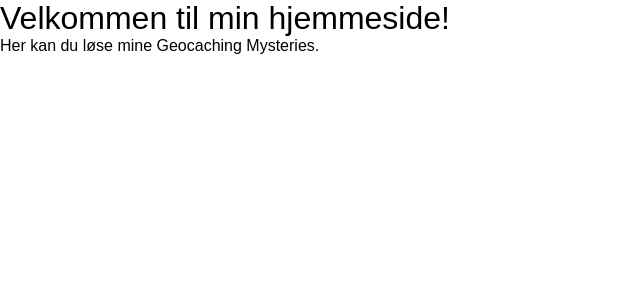
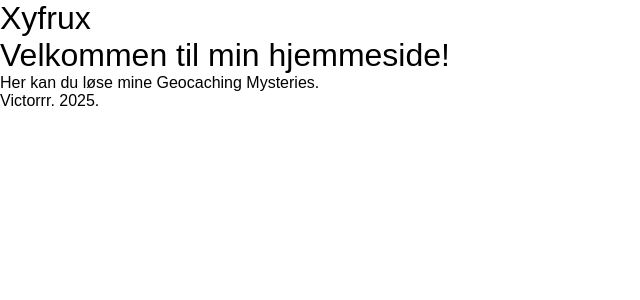
Before and after one commit to xyfruux/geocaching, a Jekyll site: the page built from index.md, in a window 1280 px wide. Shown: the top 300 px of the page, without its empty margins (0-640 px from the left). Built offline with Jekyll 4.4.1, drawn with Linux system fonts in a browser that asks for light colours; some web fonts are replaced.

Commit message:
Add Header & Footer With Boilerplate & Main

```diff
--- a/_layouts/default.html
+++ b/_layouts/default.html
@@ -7,6 +7,14 @@
     <title>Xyfrux GC | {{page.title}}</title>
 </head>
 <body>
-    {{content}}
+    <header>
+        <h1>Xyfrux</h1>
+    </header>
+    <main>
+        {{content}}
+    </main>
+    <footer>
+        <p>Victorrr. 2025.</p>
+    </footer>
 </body>
 </html>
```
